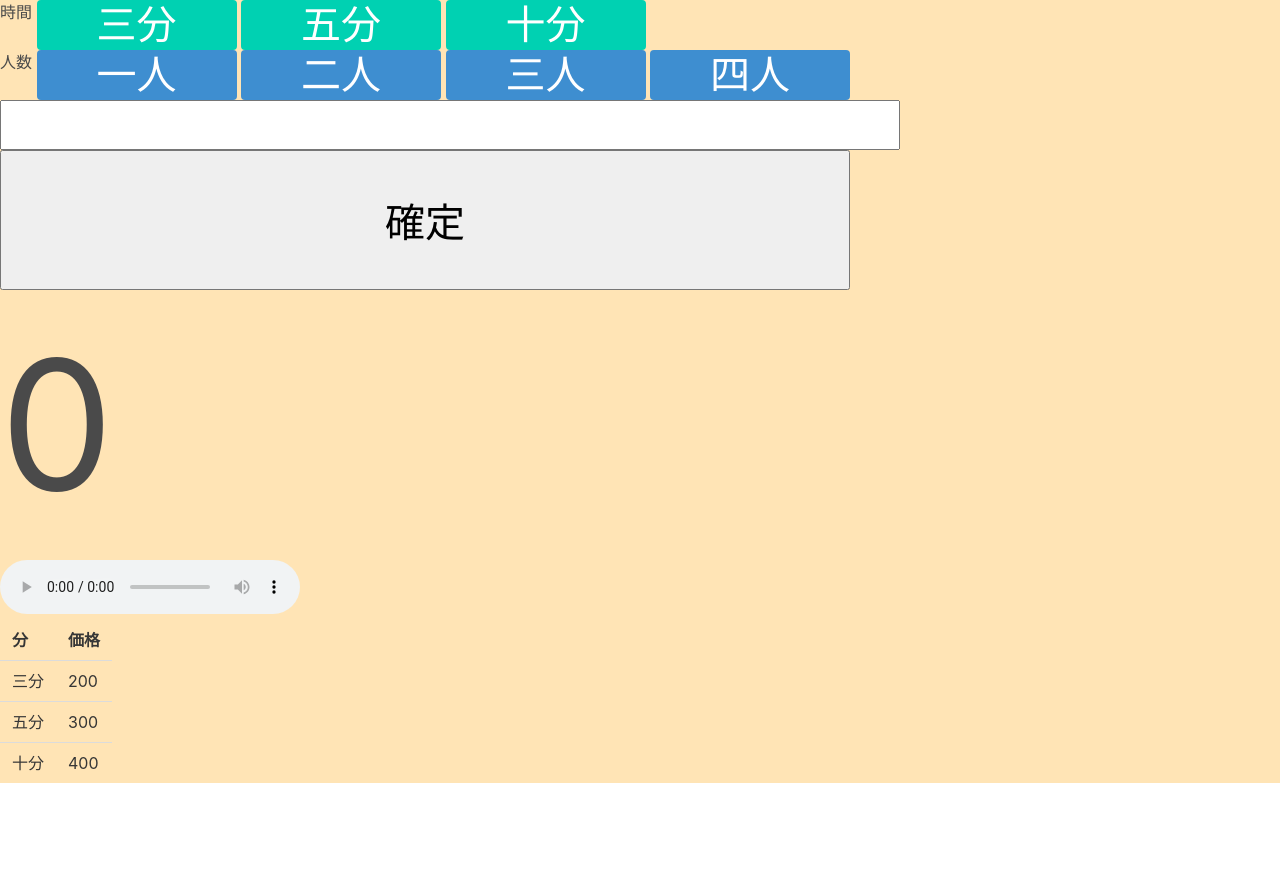
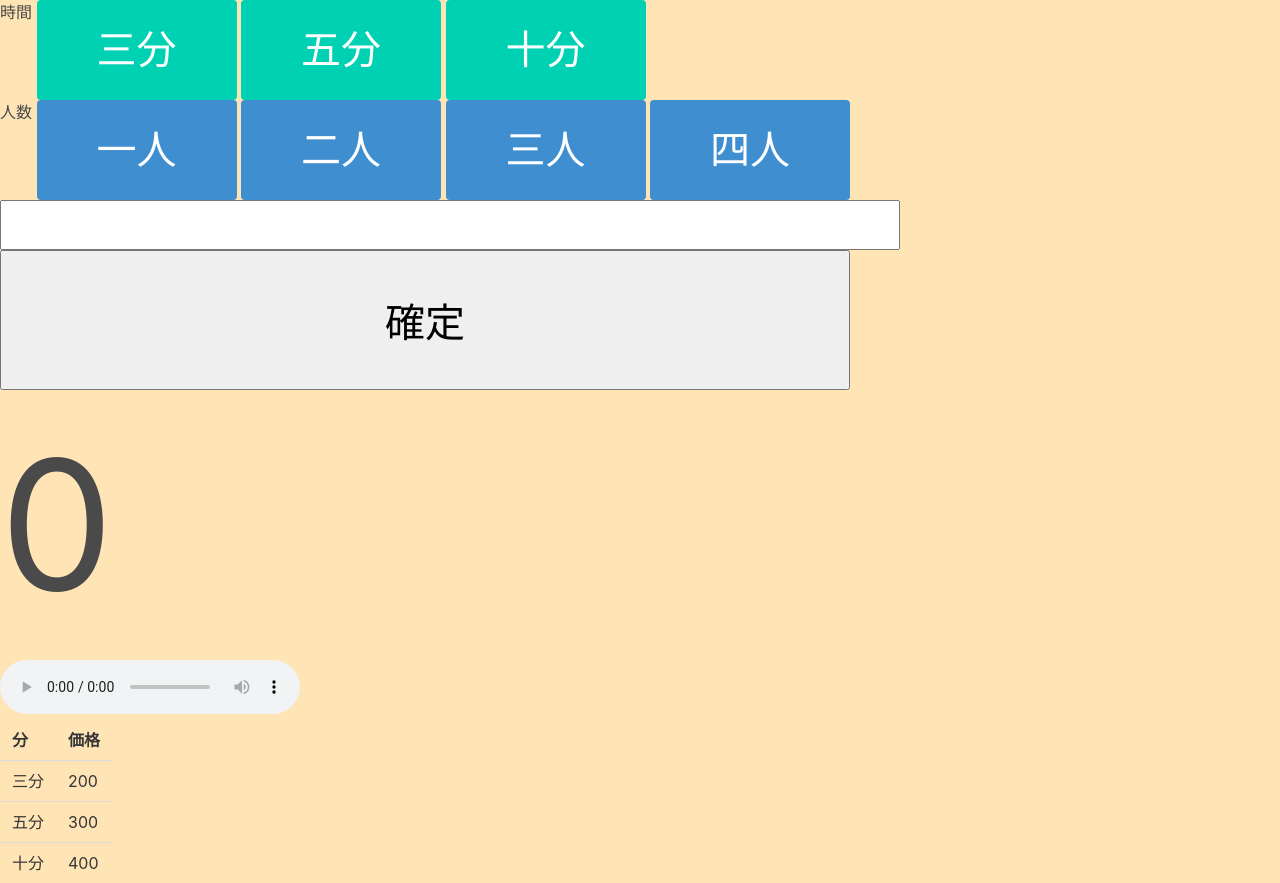
Before and after one commit to yuru0716/REJI, a plain HTML site: page index.html in a window 1280 px wide. Before the commit the page ends 800 px from the top, so only its background shows below. Drawn offline with nearby package versions, Linux system fonts and the light colour scheme.

Commit message:
Update index.html

```diff
--- a/index.html
+++ b/index.html
@@ -27,16 +27,16 @@
 
         <div>
             <label for="price">時間</label>
-            <button type="button" onclick="X=200" class="button is-primary" style="width: 200px;height:50px;font-size:40px">三分</button>
-            <button type="button" onclick="X=300" class="button is-primary" style="width: 200px;height:50px;font-size:40px">五分</button>
-            <button type="button" onclick="X=400" class="button is-primary" style="width: 200px;height:50px;font-size:40px">十分</button>
+            <button type="button" onclick="X=200" class="button is-primary" style="width: 200px;height:100px;font-size:40px">三分</button>
+            <button type="button" onclick="X=300" class="button is-primary" style="width: 200px;height:100px;font-size:40px">五分</button>
+            <button type="button" onclick="X=400" class="button is-primary" style="width: 200px;height:100px;font-size:40px">十分</button>
         </div>
         <div>
             <label for="quantity">人数</label>
-            <button type="button" onclick="Y=1" class="button is-info" style="width: 200px;height:50px;font-size:40px">一人</button>
-            <button type="button" onclick="Y=2" class="button is-info" style="width: 200px;height:50px;font-size:40px">二人</button>
-            <button type="button" onclick="Y=3" class="button is-info" style="width: 200px;height:50px;font-size:40px">三人</button>
-            <button type="button" onclick="Y=4" class="button is-info" style="width: 200px;height:50px;font-size:40px">四人</button>
+            <button type="button" onclick="Y=1" class="button is-info" style="width: 200px;height:100px;font-size:40px">一人</button>
+            <button type="button" onclick="Y=2" class="button is-info" style="width: 200px;height:100px;font-size:40px">二人</button>
+            <button type="button" onclick="Y=3" class="button is-info" style="width: 200px;height:100px;font-size:40px">三人</button>
+            <button type="button" onclick="Y=4" class="button is-info" style="width: 200px;height:100px;font-size:40px">四人</button>
         </div>
         <div>
             <input type="number" id="textBox" name="textBox" style="width: 900px;height:50px;font-size:40px">
```
